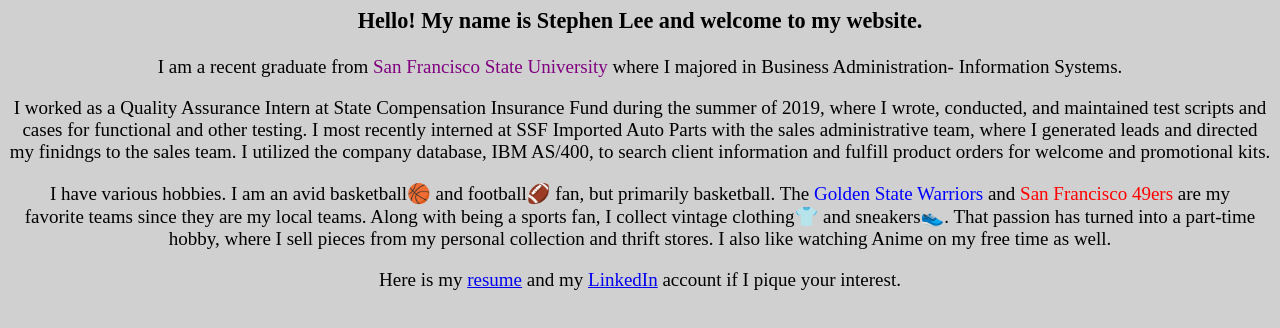
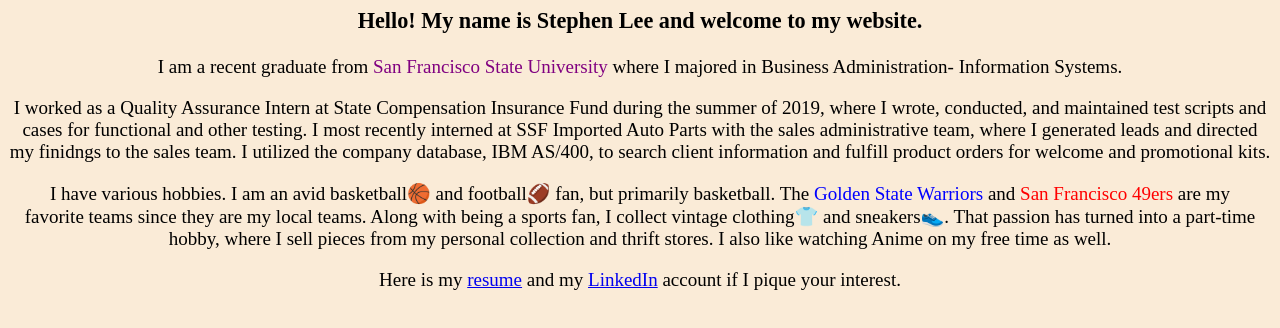
Before and after one commit to the-stephen-lee/the-stephen-lee.github.io, a plain HTML site: page index.html in a window 1280 px wide. Drawn offline with Linux system fonts and the light colour scheme.

Commit message:
Update css.css

```diff
--- a/css.css
+++ b/css.css
@@ -1,5 +1,5 @@
 body {
-	background-color: #D0D0D0;
+	background-color: #FAEBD7;
 	text-align: center;
 	font-size: 19px;
 }
```
